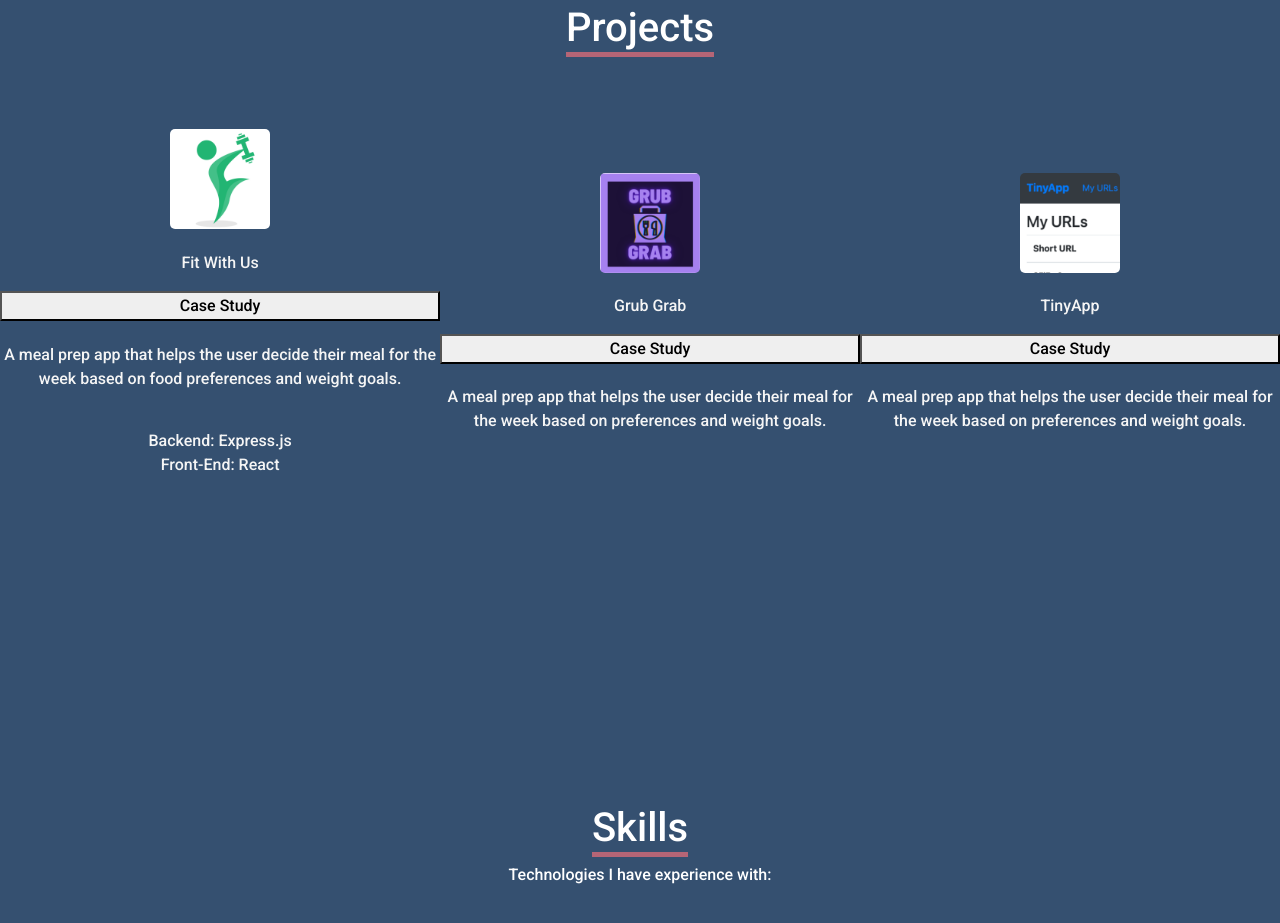
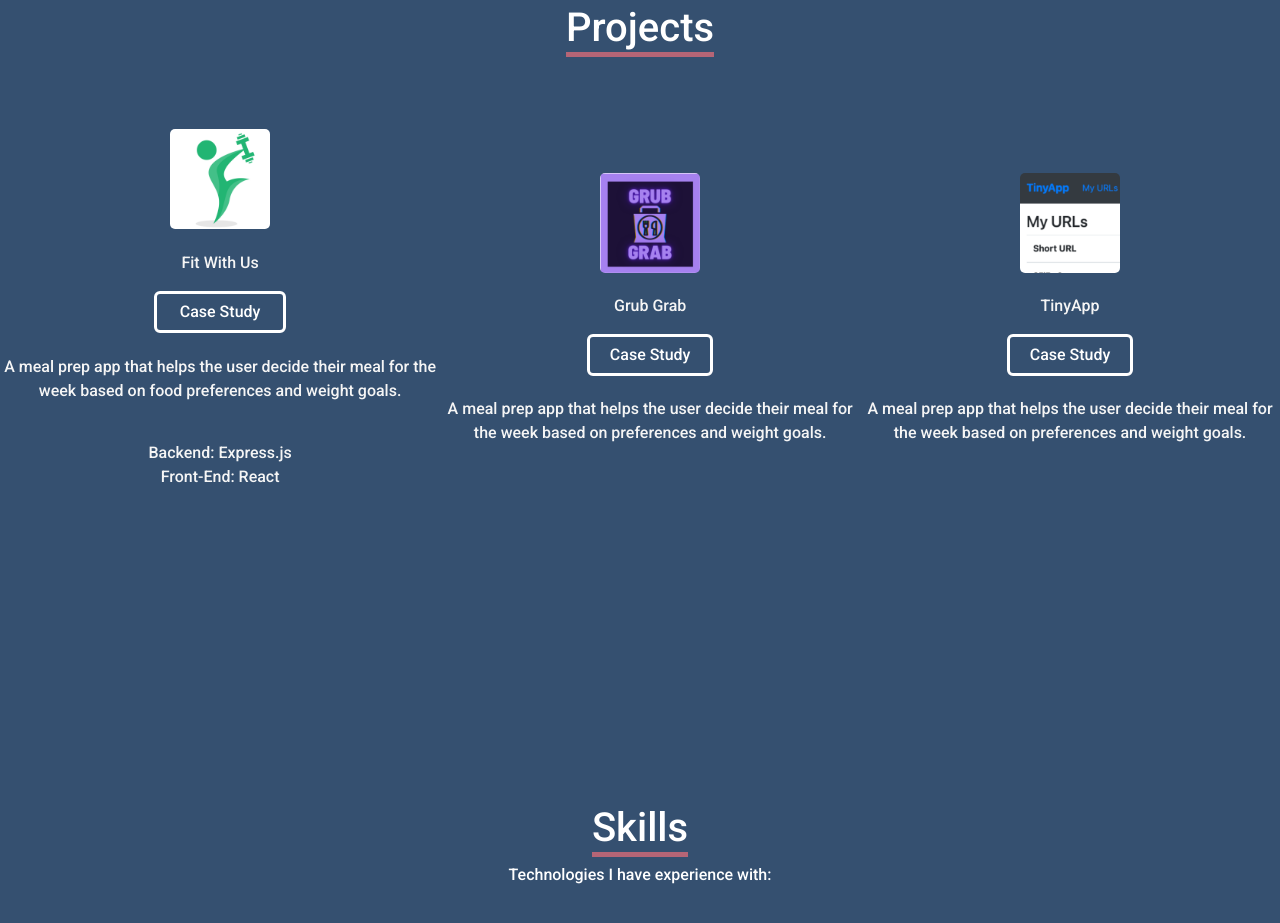
Before and after one commit to abhiram-satha/portfolio, a React (Create React App) app: page / in a window 1280 px wide. Shown: the part 860-1783 px from the top of the page. Built offline with nearby package versions, Linux system fonts and the light colour scheme.

Commit message:
Adding css to projects button

```diff
--- a/src/components/Contact.jsx
+++ b/src/components/Contact.jsx
@@ -37,7 +37,7 @@ export default function Contact() {
               />
             </div>
             <br />
-            <button type="submit" class="btn">
+            <button type="submit" className="btn">
               Send
             </button>
           </div>
--- a/src/components/Projects.css
+++ b/src/components/Projects.css
@@ -19,4 +19,18 @@ img.project-image {
 div.project-flex {
   display: flex;
   flex-direction: column;
+  justify-content: center;
+  align-items: center;
 }
+
+button.btn {
+  border: white solid;
+  color: white;
+  width: 30%
+}
+
+button.btn:hover {
+  background-color: #B56576;
+  border: #B56576 solid;
+  color: white;
+}
--- a/src/components/Projects.jsx
+++ b/src/components/Projects.jsx
@@ -23,7 +23,7 @@ export default function Projects() {
             <img className="project-image" src={FitWithUs} />
           </a>
           <p>Fit With Us</p>
-          <button>Case Study</button>
+          <button className="btn">Case Study</button>
           <div>
 
           <p>A meal prep app that helps the user decide their meal for the week based on food preferences and weight goals.</p>
@@ -39,7 +39,7 @@ export default function Projects() {
             <img className="project-image" src={GrubGrab} />
           </a>
           <p>Grub Grab</p>
-          <button>Case Study</button>
+          <button className="btn">Case Study</button>
           <div>
 
           <p>A meal prep app that helps the user decide their meal for the week based on preferences and weight goals.</p>
@@ -51,7 +51,7 @@ export default function Projects() {
             <img className="project-image" src={Tinyapp} />
           </a>
           <p>TinyApp</p>
-          <button>Case Study</button>
+          <button className="btn">Case Study</button>
           <div>
 
           <p>A meal prep app that helps the user decide their meal for the week based on preferences and weight goals.</p>
```
